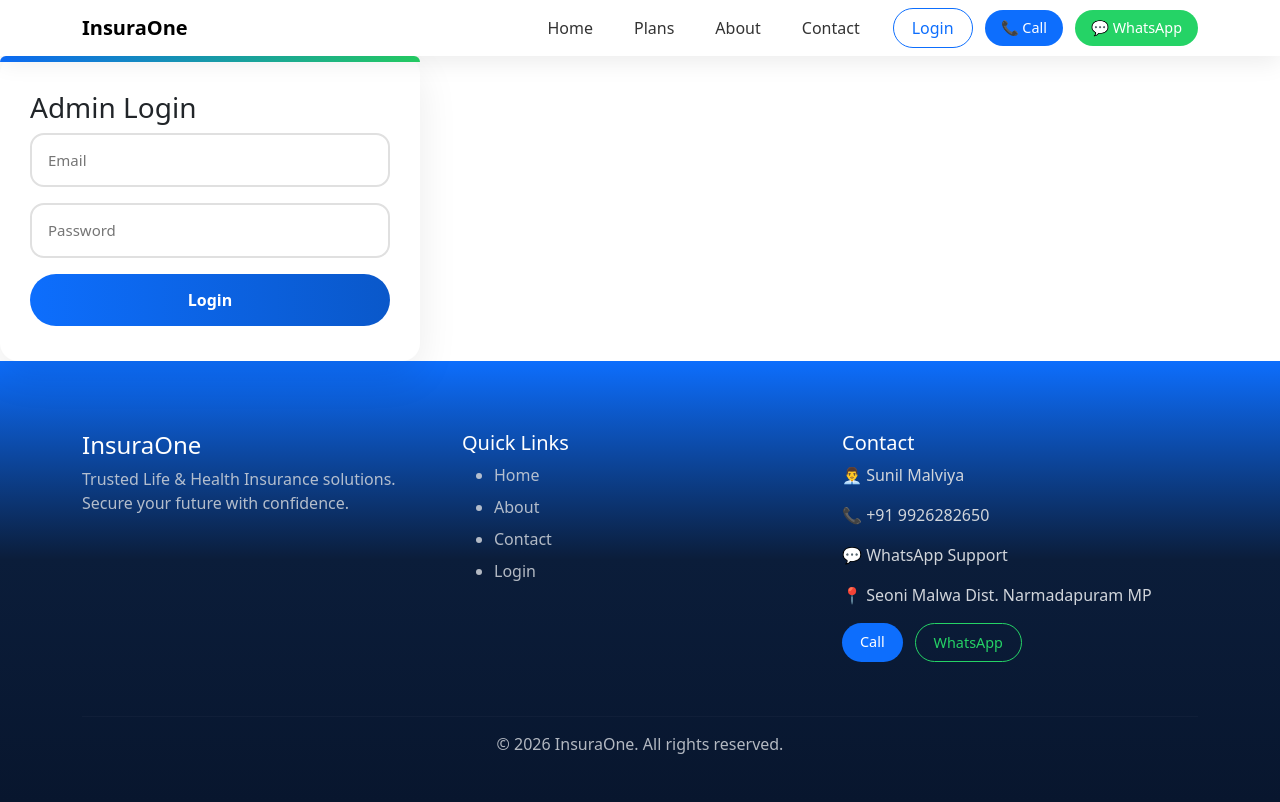
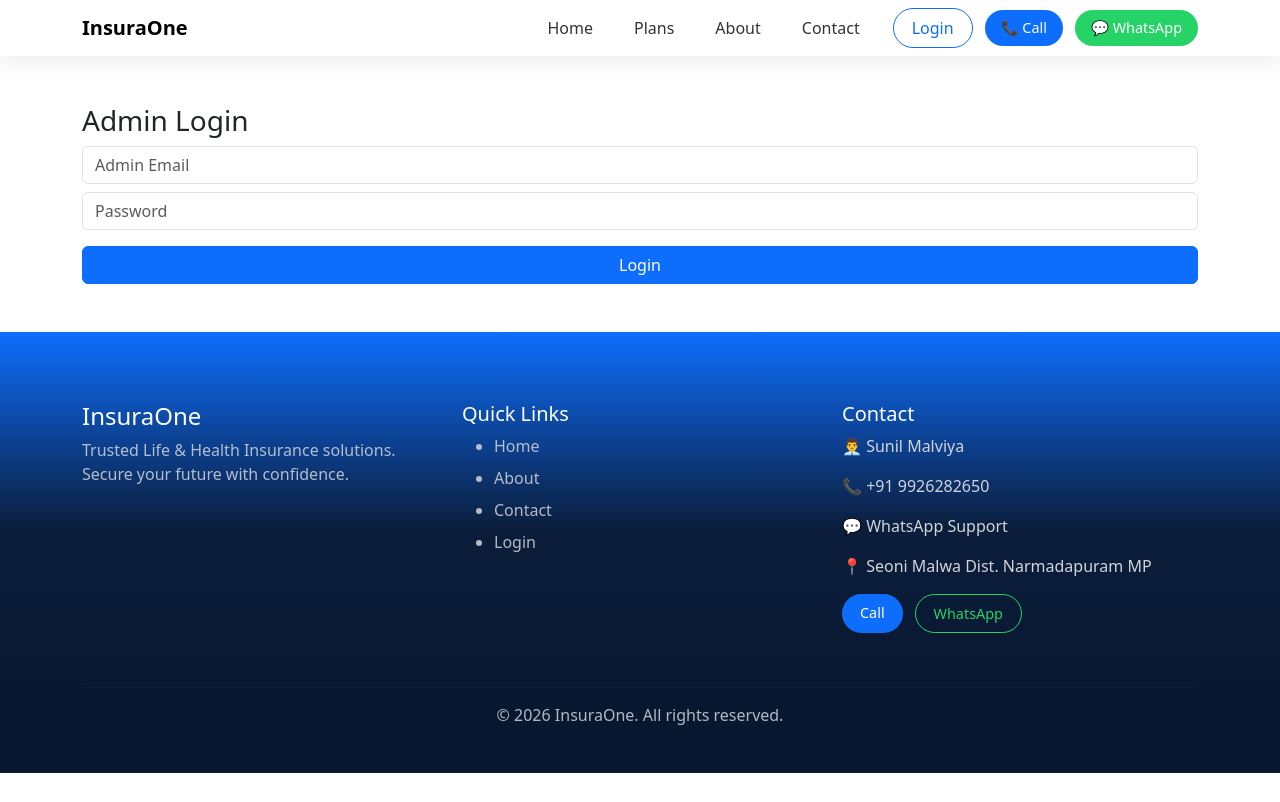
Before and after one commit to abhimalviya91/insurance-frontend, a React (Create React App) app: page /admin-login in a window 1280 px wide. Built offline with nearby package versions, Linux system fonts and the light colour scheme.

Commit message:
Fix eslint error: admin login navigate used

```diff
--- a/src/pages/AdminLogin.jsx
+++ b/src/pages/AdminLogin.jsx
@@ -3,57 +3,48 @@ import axios from "axios";
 import { useNavigate } from "react-router-dom";
 
 const AdminLogin = () => {
+  const navigate = useNavigate(); // ✅ now used
   const [email, setEmail] = useState("");
   const [password, setPassword] = useState("");
-  const navigate = useNavigate();
 
   const loginAdmin = async (e) => {
-    e.preventDefault(); // 🔥 MOST IMPORTANT LINE
-
-    console.log("LOGIN FUNCTION CALLED");
+    e.preventDefault();
 
     try {
-      const res = await axios.post("https://insurance-backend-vhwz.onrender.com/api/admin-login", {
-        email,
-        password,
-      });
-
-      console.log("LOGIN SUCCESS:", res.data);
+      const res = await axios.post(
+        `${process.env.REACT_APP_API_BASE}/api/auth/login`,
+        { email, password }
+      );
 
       localStorage.setItem("adminToken", res.data.token);
-      window.location.href = "/admin-dashboard";
+      navigate("/admin-dashboard"); // ✅ navigate USED
     } catch (err) {
-      console.log("LOGIN ERROR:", err);
-      alert("Login failed");
+      alert("Invalid admin credentials");
     }
   };
 
   return (
-    <div className="auth-wrapper">
-      <div className="auth-card">
+    <div className="container py-5">
       <h3>Admin Login</h3>
 
-        {/* ✅ FORM CONTROLLED PROPERLY */}
       <form onSubmit={loginAdmin}>
         <input
-            type="email"
-            placeholder="Email"
-            required
+          className="form-control mb-2"
+          placeholder="Admin Email"
+          value={email}
           onChange={(e) => setEmail(e.target.value)}
         />
 
         <input
           type="password"
+          className="form-control mb-3"
           placeholder="Password"
-            required
+          value={password}
           onChange={(e) => setPassword(e.target.value)}
         />
 
-          <button type="submit" className="auth-btn">
-            Login
-          </button>
+        <button className="btn btn-primary w-100">Login</button>
       </form>
-      </div>
     </div>
   );
 };
```
Lines whose indentation alone changed are shown as unchanged.
